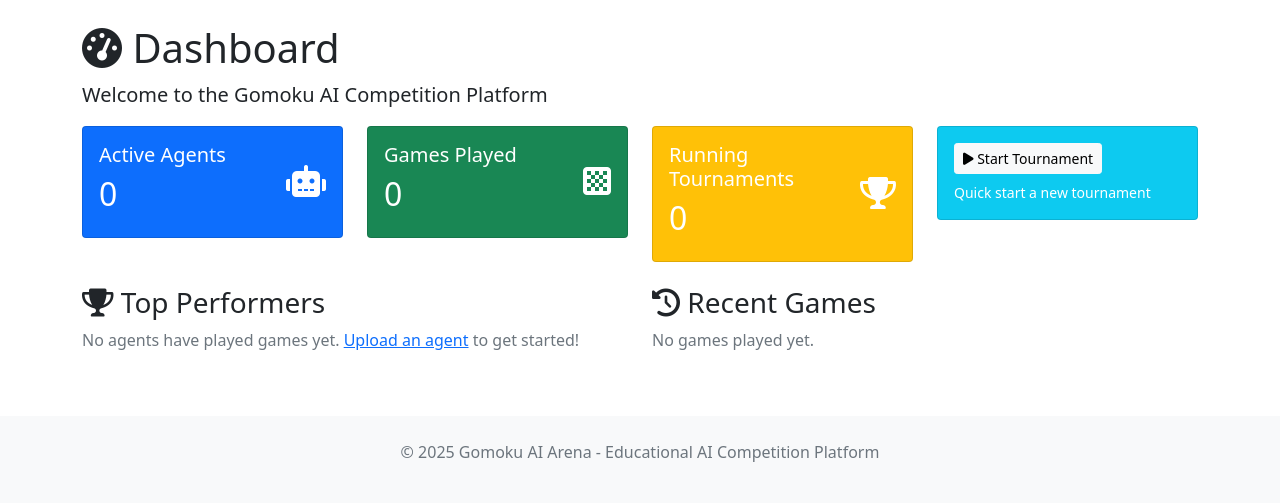
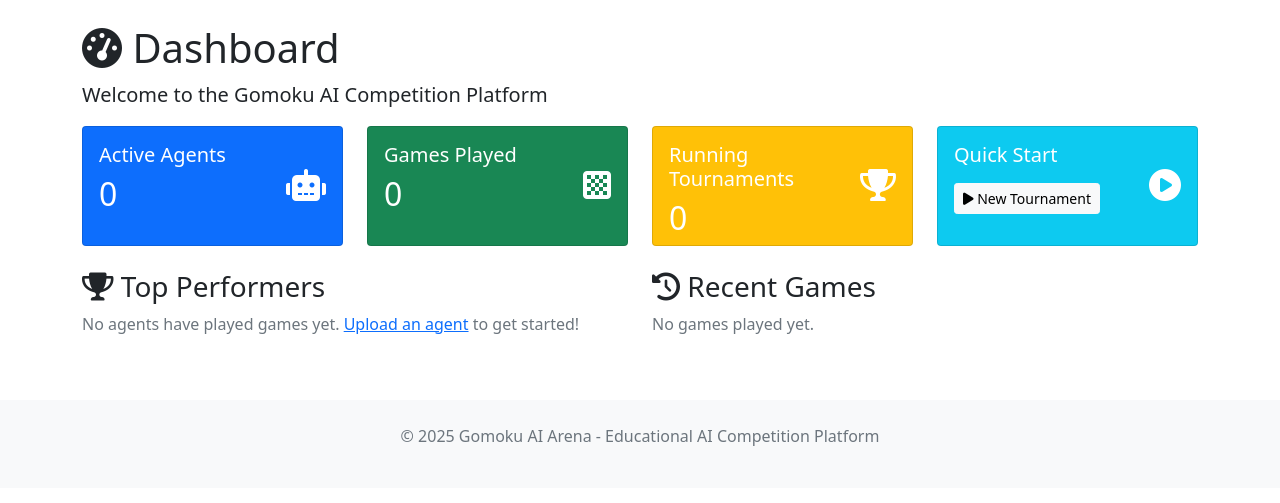
Before and after one commit to sitfoxfly/gomoku-ai, a Flask app: page / in a window 1280 px wide. Shown: the part 56-559 px from the top of the page. Run offline with Flask 3, Linux system fonts and the light colour scheme.

Commit message:
minor changes

```diff
--- a/gomoku/web/templates/base.html
+++ b/gomoku/web/templates/base.html
@@ -17,6 +17,7 @@
         .game-result-error { color: #dc3545; font-weight: bold; }
         .elo-rating { font-size: 0.9em; color: #6c757d; }
     </style>
+    {% block styles %}{% endblock %}
 </head>
 <body>
     <nav class="navbar navbar-expand-lg navbar-dark bg-primary">
--- a/gomoku/web/templates/dashboard.html
+++ b/gomoku/web/templates/dashboard.html
@@ -1,6 +1,35 @@
 {% extends "base.html" %}
 
 {% block title %}Dashboard - Gomoku AI Arena{% endblock %}
+
+{% block styles %}
+<style>
+.dashboard-row {
+    display: flex !important;
+}
+
+.dashboard-row > [class*="col-"] {
+    display: flex !important;
+}
+
+.dashboard-card {
+    flex: 1 !important;
+    height: 120px !important;
+}
+
+.dashboard-card .card-body {
+    height: 100%;
+    display: flex;
+    flex-direction: column;
+    justify-content: center;
+}
+
+.dashboard-card .d-flex {
+    height: 100%;
+    align-items: flex-start;
+}
+</style>
+{% endblock %}
 
 {% block content %}
 <div class="row">
@@ -10,9 +39,9 @@
     </div>
 </div>
 
-<div class="row mb-4">
+<div class="row mb-4 dashboard-row">
     <div class="col-md-3">
-        <div class="card bg-primary text-white">
+        <div class="card bg-primary text-white dashboard-card">
             <div class="card-body">
                 <div class="d-flex justify-content-between">
                     <div>
@@ -27,7 +56,7 @@
         </div>
     </div>
     <div class="col-md-3">
-        <div class="card bg-success text-white">
+        <div class="card bg-success text-white dashboard-card">
             <div class="card-body">
                 <div class="d-flex justify-content-between">
                     <div>
@@ -42,7 +71,7 @@
         </div>
     </div>
     <div class="col-md-3">
-        <div class="card bg-warning text-white">
+        <div class="card bg-warning text-white dashboard-card">
             <div class="card-body">
                 <div class="d-flex justify-content-between">
                     <div>
@@ -57,14 +86,19 @@
         </div>
     </div>
     <div class="col-md-3">
-        <div class="card bg-info text-white">
+        <div class="card bg-info text-white dashboard-card">
             <div class="card-body">
-                <form method="POST" action="{{ url_for('create_tournament') }}" style="margin: 0;">
-                    <button type="submit" class="btn btn-light btn-sm">
-                        <i class="fas fa-play"></i> Start Tournament
-                    </button>
-                </form>
-                <small class="mt-2 d-block">Quick start a new tournament</small>
+                <div class="d-flex justify-content-between">
+                    <div>
+                        <h5 class="card-title">Quick Start</h5>
+                        <a href="{{ url_for('new_tournament') }}" class="btn btn-light btn-sm" style="margin-top: 8px;">
+                            <i class="fas fa-play"></i> New Tournament
+                        </a>
+                    </div>
+                    <div class="align-self-center">
+                        <i class="fas fa-play-circle fa-2x"></i>
+                    </div>
+                </div>
             </div>
         </div>
     </div>
--- a/gomoku/web/tournament.py
+++ b/gomoku/web/tournament.py
@@ -10,6 +10,7 @@ from ..arena.game_arena import GomokuArena
 from ..core.models import GameResult
 from ..utils.visualization import ColorBoardFormatter
 from ..utils.json_to_html import JSONToHTMLConverter
+from ..utils.serialization import safe_dump
 from .models import db, Agent, Tournament, Game
 
 
@@ -148,9 +149,8 @@ class TournamentRunner:
             }
 
             # Save game log to JSON file
-            import json
             with open(log_path, 'w') as f:
-                json.dump(game_data, f, indent=2)
+                safe_dump(game_data, f, indent=2)
             game.game_log_path = str(log_path)
 
             # Generate HTML visualization
```
Also changed, not shown: gomoku/cli.py (+3 -28 lines), gomoku/utils/json_to_html.py (+8 -10 lines), gomoku/utils/serialization.py (added, +31 -0 lines), gomoku/utils/visualization.py (+6 -9 lines).
